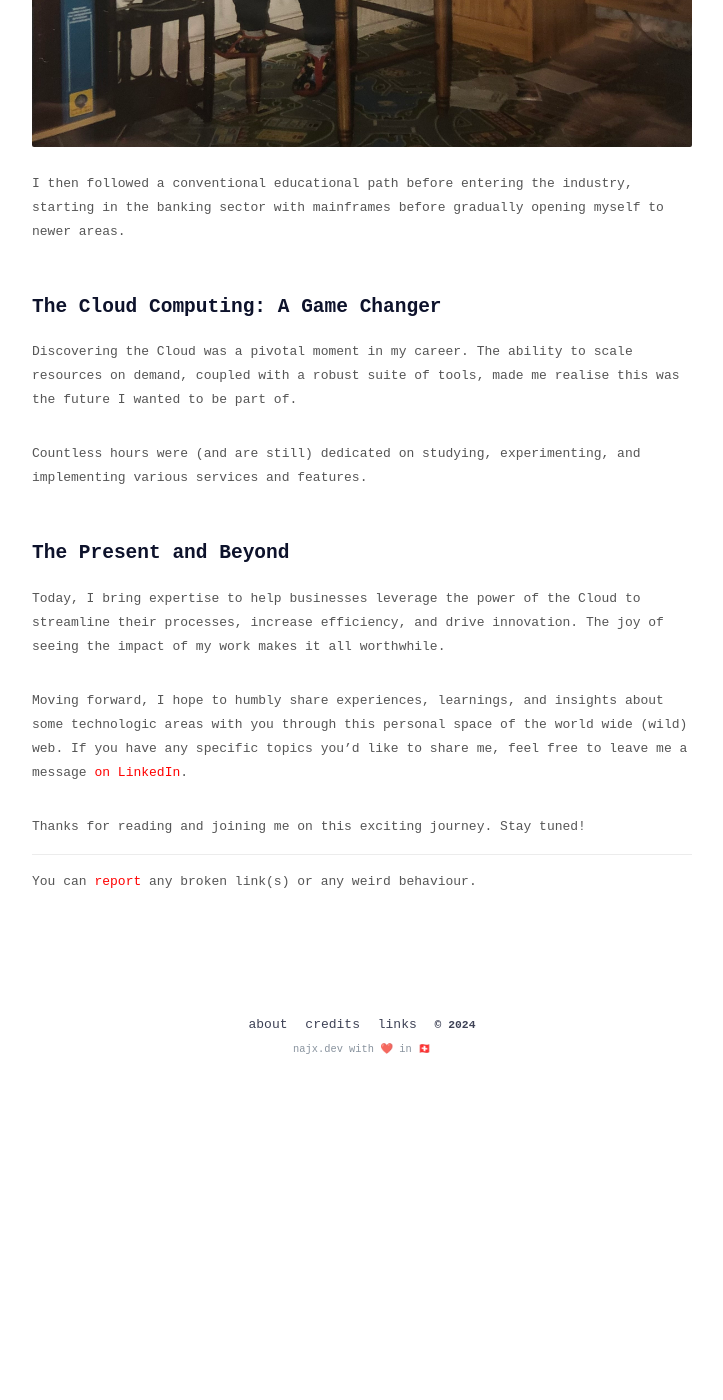
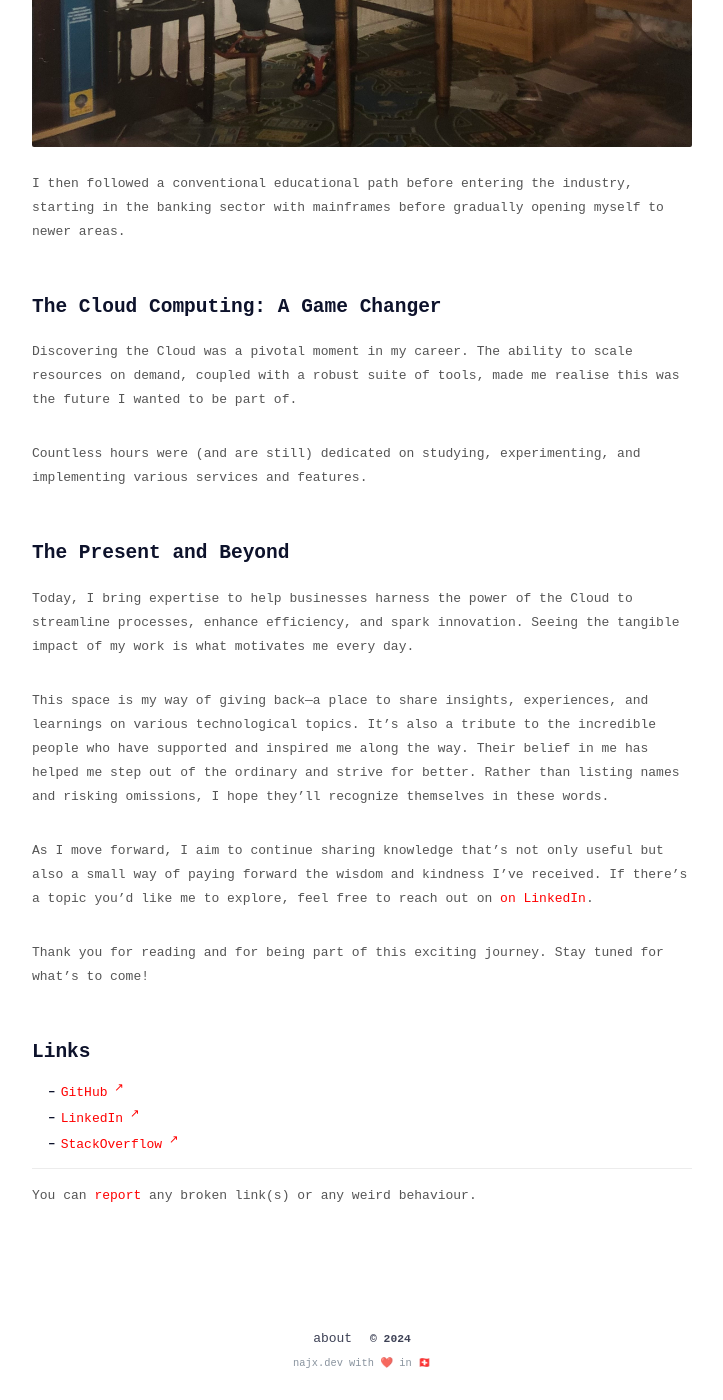
Before and after one commit to najx/najx.github.io, a Jekyll site: the page built from about.md, in a window 1280 px wide and 1400 px high, scrolled down 776 px. Shown: the whole window, without its empty margins (278-1001 px from the left). Built offline with Jekyll 4.4.1, drawn with Linux system fonts in a browser that asks for light colours; before the commit the page ends 1861 px from its top, so only the background shows below that.

Commit message:
Update some refs

```diff
--- a/_includes/footer.html
+++ b/_includes/footer.html
@@ -1,7 +1,7 @@
 <footer class="footer">
   <a class="footer_item" href="/about">about</a>
-  <a class="footer_item" href="/thanks">credits</a>
-  <a class="footer_item" href="/links">links</a>
+  <!-- <a class="footer_item" href="/thanks">credits</a> -->
+  <!-- <a class="footer_item" href="/links">links</a> -->
   <span class="footer_item">&copy; {{ site.time | date: "%Y" }}</span>
   <small class="footer_copyright">
     najx.dev with ❤️ in 🇨🇭
--- a/about.md
+++ b/about.md
@@ -1,5 +1,5 @@
 ---
-title: About
+title: About me
 permalink: /about/
 layout: page
 excerpt: The versatility and wide range of services offered by the Cloud made me realize its potential in the DevOps world. Its ability to scale resources on demand, coupled with its robust set of DevOps tools, convinced me that this was the future I wanted to be part of.
@@ -24,11 +24,19 @@ Countless hours were (and are still) dedicated on studying, experimenting, and i
 
 # The Present and Beyond
 
-Today, I bring expertise to help businesses leverage the power of the Cloud to streamline their processes, increase efficiency, and drive innovation. The joy of seeing the impact of my work makes it all worthwhile.
+Today, I bring expertise to help businesses harness the power of the Cloud to streamline processes, enhance efficiency, and spark innovation. Seeing the tangible impact of my work is what motivates me every day.
 
-Moving forward, I hope to humbly share experiences, learnings, and insights about some technologic areas with you through this personal space of the world wide (wild) web. If you have any specific topics you’d like to share me, feel free to leave me a message [on LinkedIn](https://ch.linkedin.com/in/abdx/).
+This space is my way of giving back—a place to share insights, experiences, and learnings on various technological topics. It’s also a tribute to the incredible people who have supported and inspired me along the way. Their belief in me has helped me step out of the ordinary and strive for better. Rather than listing names and risking omissions, I hope they’ll recognize themselves in these words.
 
-Thanks for reading and joining me on this exciting journey. Stay tuned!
+As I move forward, I aim to continue sharing knowledge that’s not only useful but also a small way of paying forward the wisdom and kindness I’ve received. If there’s a topic you’d like me to explore, feel free to reach out on [on LinkedIn](https://ch.linkedin.com/in/najx/).
+
+Thank you for reading and for being part of this exciting journey. Stay tuned for what’s to come!
+
+# Links
+
+- <a href="https://github.com/najx/" target="_blank" rel="noopener">GitHub</a>
+- <a href="https://ch.linkedin.com/in/najx/" target="_blank" rel="noopener">LinkedIn</a>
+- <a href="https://stackoverflow.com/users/19588110/najx" target="_blank" rel="noopener">StackOverflow</a>
 
 ---
 
```
